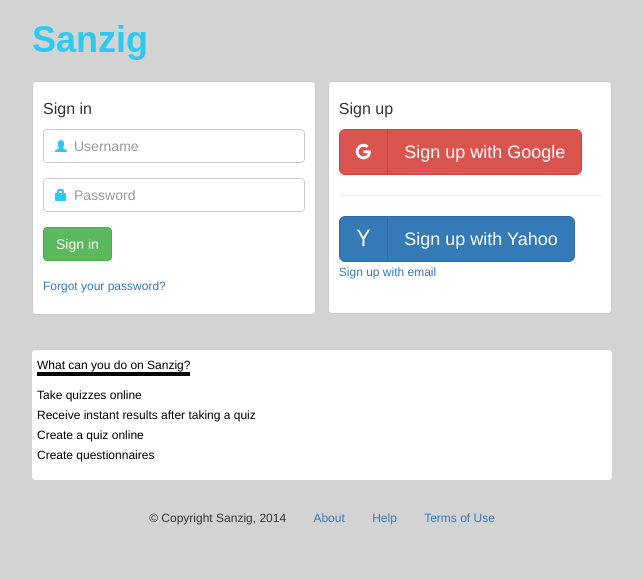
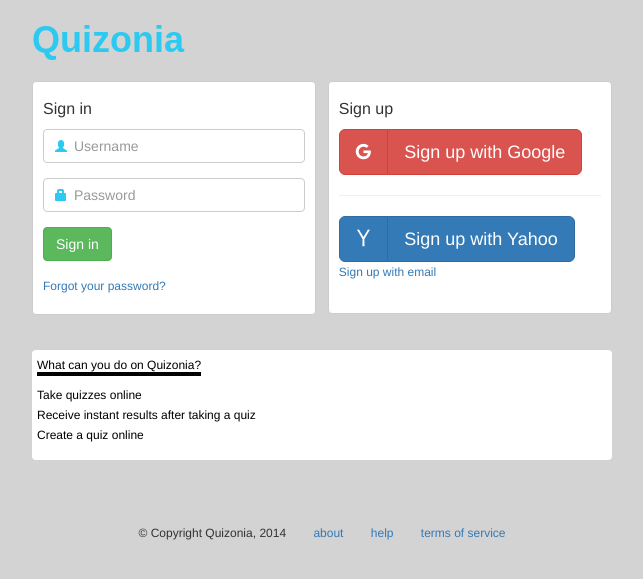
Before and after one commit to KenMutemi/piequiz, a Django app: template piequiz/viridis/templates/registration/login.html in a window 1280 px wide. Shown: the top 579 px of the page, without its empty margins (318-961 px from the left). Run offline with Django 3.2, Linux system fonts and the light colour scheme; the template is opened without the code that fills it, so the values that code supplies are empty; some libraries are stand-ins or nearby versions; some web fonts are replaced.

Commit message:
Add about and terms of service pages

```diff
--- a/piequiz/viridis/static/viridis/style.css
+++ b/piequiz/viridis/static/viridis/style.css
@@ -206,6 +206,29 @@ p, div, textarea, .dropdown-menu {
 
 .navbar-custom .navbar-nav .open .dropdown-menu > li > a:hover, .navbar-custom .navbar-nav .open .dropdown-menu > li > a:focus {
   color: #2cc9f0;
+}
+
+.dropdown-menu:before {
+  position: absolute;
+  top: -7px;
+  left: 27px;
+  display: inline-block;
+  border-right: 7px solid transparent;
+  border-bottom: 7px solid #ccc;
+  border-left: 7px solid transparent;
+  border-bottom-color: rgba(0, 0, 0, 0.2);
+  content: '';
+}
+
+.dropdown-menu:after {
+  position: absolute;
+  top: -6px;
+  left: 30px;
+  display: inline-block;
+  border-right: 6px solid transparent;
+  border-bottom: 6px solid #ffffff;
+  border-left: 6px solid transparent;
+  content: '';
 }
 
 #search-input {
--- a/piequiz/viridis/templates/base.html
+++ b/piequiz/viridis/templates/base.html
@@ -8,6 +8,7 @@
 {% load bootstrap3 %}
 {% bootstrap_css %}
 <link rel="stylesheet" type="text/css" href="//code.jquery.com/ui/1.10.4/themes/smoothness/jquery-ui.css">
+<link rel="shortcut icon" type="image/png" href="{% static 'images/favicon.ico' %}"/>
 <link href="//netdna.bootstrapcdn.com/font-awesome/4.1.0/css/font-awesome.min.css" rel="stylesheet">
 <script src="//ajax.googleapis.com/ajax/libs/jquery/1.11.1/jquery.min.js"></script>
 {% bootstrap_javascript %}
@@ -22,7 +23,6 @@
     <p><b>Please enable javascript so that this site can play nicely :)</b></p>
   </div>
 </noscript>
-<div id="navigation">
 <nav class="navbar navbar-custom navbar-fixed-top" role="navigation">
   <div class="container-fluid">
     <!-- Brand and toggle get grouped for better mobile display -->
@@ -74,7 +74,6 @@
   </div><!-- /.container-fluid -->
 </nav>
 
-</div>
 <div id="main">
 {% block content %}
 {% endblock %}
--- a/piequiz/viridis/templates/registration/base.html
+++ b/piequiz/viridis/templates/registration/base.html
@@ -2,7 +2,7 @@
 {% load staticfiles %}
 <html>
   <head>
-    <title>{% block title %}{% endblock %}</title>
+    <title>{% block title %}{% endblock %} &#124; Quizonia</title>
     {% block head %}{% endblock %}
     {% load bootstrap3 %}
     {% bootstrap_css %}
@@ -12,5 +12,13 @@
   </head>
   <body id="auth-body">
     {% block content %}{% endblock %}
+    <div class="auth-footer">
+      <ul class="list-unstyled">
+        <li>&copy; Copyright Quizonia, 2014</li>
+        <li><a href="{% url 'viridis:about' %}">about</a></li>
+        <li><a href="">help</a></li>
+        <li><a href="{% url 'viridis:tos' %}">terms of service</a></li>
+      </ul>
+    </div>
   </body>
 </html>
--- a/piequiz/viridis/templates/registration/login.html
+++ b/piequiz/viridis/templates/registration/login.html
@@ -3,11 +3,11 @@
 {% block head %}
 <link href='http://fonts.googleapis.com/css?family=Pompiere' rel='stylesheet' type='text/css'>
 {% endblock %}
-{% block title %}Sign in | Sanzig{% endblock %}
+{% block title %}Sign in {% endblock %}
 {% block content %}
 <div class="auth-wrapper">
   <div class="auth auth-banner">
-    <h1>Sanzig</h1>
+    <h1>Quizonia</h1>
   </div>
     <div class="auth auth-left">
       <div class="panel-heading panel-heading-login">
@@ -63,20 +63,11 @@
         <p><a href="/accounts/register/">Sign up with email</a></p>
     </div>
     <div class="auth auth-bottom">
-      <p><u>What can you do on Sanzig?</u></p>
+      <p><u>What can you do on Quizonia?</u></p>
       <ul class="list-unstyled">
         <li>Take quizzes online</li>
         <li>Receive instant results after taking a quiz</li>
         <li>Create a quiz online</li>
-        <li>Create questionnaires</li>
-      </ul>
-    </div>
-    <div class="auth-footer">
-      <ul class="list-unstyled">
-        <li>&copy; Copyright Sanzig, 2014</li>
-        <li><a href="">About</a></li>
-        <li><a href="">Help</a></li>
-        <li><a href="">Terms of Use</a></li>
       </ul>
     </div>
 </div>
--- a/piequiz/viridis/templates/registration/registration_complete.html
+++ b/piequiz/viridis/templates/registration/registration_complete.html
@@ -1,6 +1,6 @@
 {% extends "registration/base.html" %}
 
-{% block title %}Registration complete{% endblock %}
+{% block title %}Registration complete {% endblock %}
 
 {% block content %}
 <div class="auth post-registration">
--- a/piequiz/viridis/templates/viridis/test_list.html
+++ b/piequiz/viridis/templates/viridis/test_list.html
@@ -28,6 +28,7 @@
 {% if is_paginated %}
   <ul class="pagination pagination-centered">
   {% if page_obj.has_previous %}
+    <li><a href="?page=1">&lsaquo;&laquo;</a></li>
     <li><a href="?page={{ page_obj.previous_page_number }}">&laquo;</a></li>
   {% endif %}
     {% for i in paginator.page_range %}
@@ -35,6 +36,7 @@
     {% endfor %}
     {% if page_obj.has_next %}
     <li><a href="?page={{ page_obj.next_page_number }}">&raquo;</a></li>
+    <li><a href="?page={{ page_obj.paginator.num_pages }}">&raquo;&rsaquo;</a></li>
     {% endif %}
   </ul>
 {% endif %}
--- a/piequiz/viridis/urls.py
+++ b/piequiz/viridis/urls.py
@@ -25,6 +25,8 @@ urlpatterns = patterns('',
         name="password_change"),
     url(r'^choices/add$', views.add_choice, name='add_choice'),
     url(r'^(?P<test_id>\d+)/(?P<slug>[\w-]+)/$', views.test, name='test'),
+    url(r'^about/$', views.about, name='about'),
+    url(r'^terms/$', views.tos, name='tos'),
 )
 
 if settings.DEBUG:
--- a/piequiz/viridis/views.py
+++ b/piequiz/viridis/views.py
@@ -224,3 +224,9 @@ def autocomplete(request):
         'results' : suggestions # Return json to avoid XSS attack
     })
     return HttpResponse(the_data, content_type='application/json')
+
+def about(request):
+    return render(request, 'viridis/about.html')
+
+def tos(request):
+    return render(request, 'viridis/terms.html')
```
Also changed, not shown: piequiz/viridis/templates/registration/ password_reset_confirm.html (+12 -6 lines), piequiz/viridis/templates/registration/activate.html (+1 -9 lines), piequiz/viridis/templates/registration/activation_complete.html (+1 -9 lines), piequiz/viridis/templates/registration/password_reset_done.html (+1 -9 lines), piequiz/viridis/templates/registration/registration_form.html (+1 -9 lines), piequiz/viridis/templates/viridis/about.html (added, +14 -0 lines), piequiz/viridis/templates/viridis/terms.html (added, +16 -0 lines), piequiz/viridis/static/images/favicon.ico (added).
